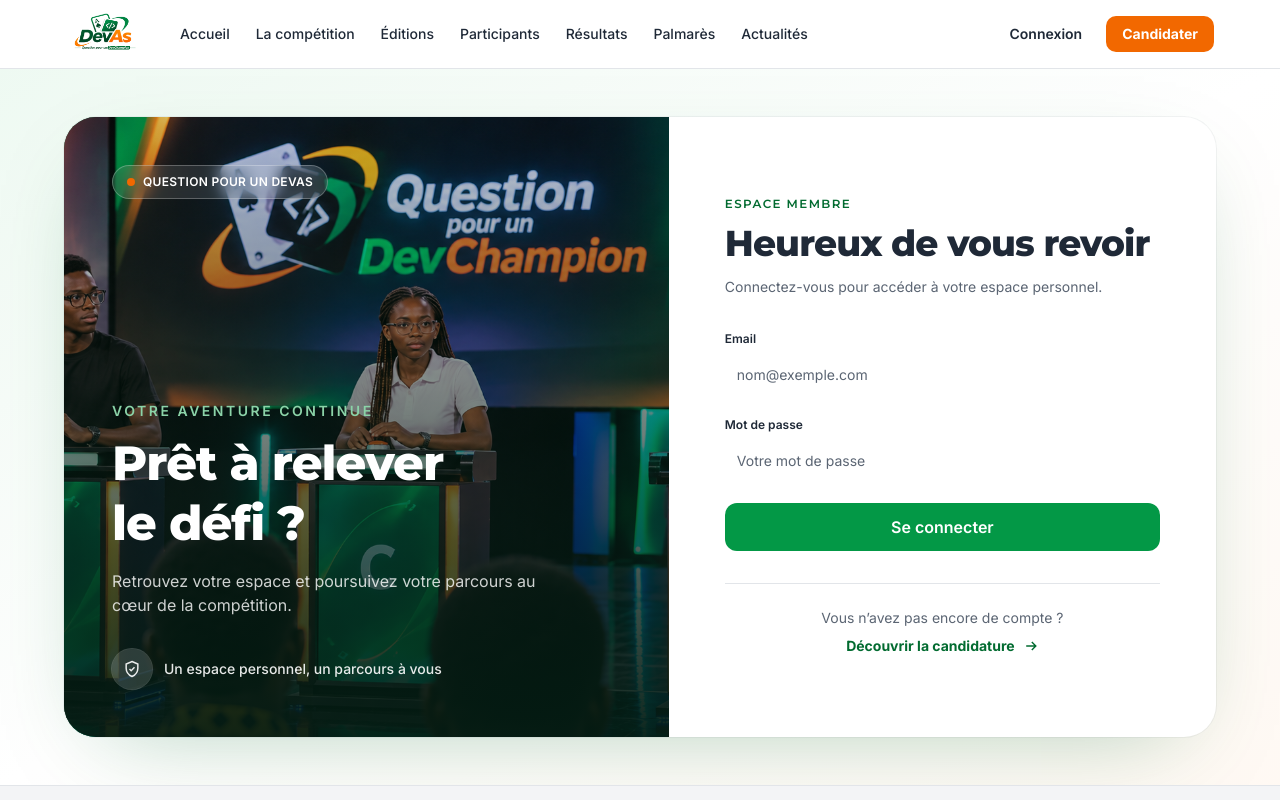
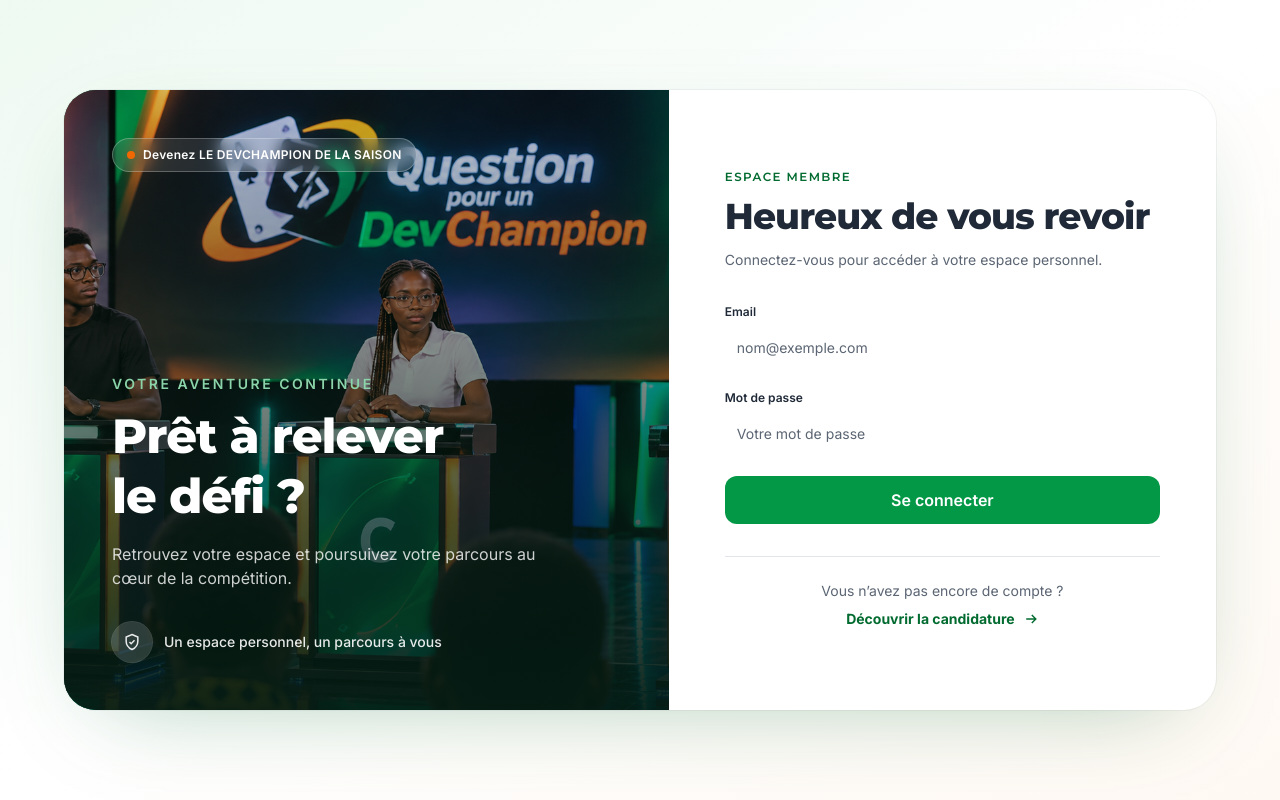
Before and after one commit to Theodore-lit/Dev_As, a Next.js app: page /connexion in a window 1280 px wide. Shown: the top 800 px of the page. Built offline with nearby package versions, Linux system fonts and the light colour scheme.

Commit message:
feat: désactiver les rubriques toujours en dévolopement

```diff
--- a/app/(public)/connexion/page.tsx
+++ b/app/(public)/connexion/page.tsx
@@ -26,7 +26,7 @@ export default function ConnexionPage() {
             <div className="absolute inset-0 -z-10 bg-gradient-to-t from-[#041c13]/95 via-[#041c13]/55 to-[#041c13]/15" />
             <div className="mb-auto inline-flex w-fit items-center gap-2 rounded-full border border-white/25 bg-white/10 px-3.5 py-2 text-xs font-semibold tracking-wide text-white backdrop-blur-sm">
               <span className="h-2 w-2 rounded-full bg-orange" />
-              QUESTION POUR UN DEVAS
+              Devenez LE DEVCHAMPION DE LA SAISON
             </div>
 
             <div className="max-w-lg text-white">
--- a/app/layout.tsx
+++ b/app/layout.tsx
@@ -3,6 +3,7 @@ import { Montserrat, Inter } from 'next/font/google';
 import './globals.css';
 import { Header } from '@/src/components/common/header';
 import { Footer } from '@/src/components/common/footer';
+import { SiteLayout } from '@/src/components/common/site-layout';
 
 const montserrat = Montserrat({
   subsets: ['latin'],
@@ -31,9 +32,12 @@ export default function RootLayout({ children }: { children: React.ReactNode })
         <meta name="viewport" content="width=device-width, initial-scale=1" />
       </head>
       <body className="flex min-h-dvh flex-col">
-        <Header role="public" />
-        <main className="flex flex-1 flex-col">{children}</main>
-        <Footer />
+        <SiteLayout
+          header={<Header role="public" />}
+          footer={<Footer />}
+        >
+          {children}
+        </SiteLayout>
       </body>
     </html>
   );
--- a/src/components/common/header.tsx
+++ b/src/components/common/header.tsx
@@ -16,9 +16,9 @@ const publicLinks = [
   { label: 'La compétition', href: '/competition' },
   { label: 'Éditions',       href: '/editions' },
   { label: 'Participants',   href: '/participants' },
-  { label: 'Résultats',      href: '/resultats' },
-  { label: 'Palmarès',       href: '/palmares' },
-  { label: 'Actualités',     href: '/actualites' },
+  // { label: 'Résultats',      href: '/resultats' },
+  // { label: 'Palmarès',       href: '/palmares' },
+  // { label: 'Actualités',     href: '/actualites' },
 ];
 
 const adminLinks = [
@@ -68,7 +68,7 @@ export function Header({ role = 'public', userName, onLogout }: HeaderProps) {
         {/* Nav desktop */}
         <nav
           className={[
-            'items-center gap-0.5',
+            'flex-1 items-center justify-center gap-0.5',
             'hidden md:flex',
             open ? '!flex absolute left-0 right-0 top-full flex-col bg-white border-b border-line px-4 py-3 shadow-sm z-40' : '',
           ].join(' ')}
@@ -97,8 +97,6 @@ export function Header({ role = 'public', userName, onLogout }: HeaderProps) {
           })}
         </nav>
 
-        <div className="flex-1" />
-
         {/* Auth */}
         <div className="hidden md:flex items-center gap-2 shrink-0">
           {userName ? (
@@ -116,12 +114,12 @@ export function Header({ role = 'public', userName, onLogout }: HeaderProps) {
             </>
           ) : role === 'public' ? (
             <>
-              <Link
+              {/* <Link
                 href="/connexion"
                 className="px-4 py-2 rounded-lg text-sm font-semibold text-ink hover:bg-soft transition-colors"
               >
                 Connexion
-              </Link>
+              </Link> */}
               <Link
                 href="/candidacy"
                 className="px-4 py-2 rounded-[10px] bg-orange !text-white text-sm font-bold hover:bg-orange-dark hover:!text-white transition-colors"
--- /dev/null
+++ b/src/components/common/site-layout.tsx
@@ -0,0 +1,22 @@
+'use client';
+
+import { usePathname } from 'next/navigation';
+
+interface SiteLayoutProps {
+  children: React.ReactNode;
+  header: React.ReactNode;
+  footer: React.ReactNode;
+}
+
+export function SiteLayout({ children, header, footer }: SiteLayoutProps) {
+  const pathname = usePathname();
+  const isConnexionPage = pathname?.replace(/\/+$/, '') === '/connexion';
+
+  return (
+    <>
+      {!isConnexionPage && header}
+      <main className="flex flex-1 flex-col">{children}</main>
+      {!isConnexionPage && footer}
+    </>
+  );
+}
--- a/src/middleware.ts
+++ b/src/middleware.ts
@@ -116,6 +116,6 @@ export async function middleware(request: NextRequest) {
 export const config = {
   // Match all routes except static files and API routes
   matcher: [
-    '/((?!_next/static|_next/image|favicon.ico|public|logo.png|.*\\.png|.*\\.svg).*)',
+    '/((?!_next/static|_next/image|favicon.png|public|logo.png|.*\\.png|.*\\.svg).*)',
   ],
 };
```
